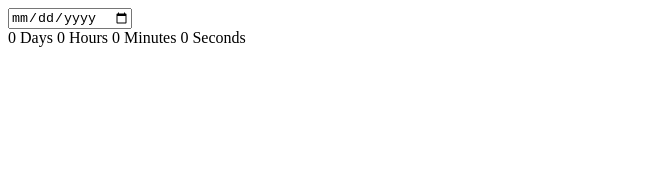
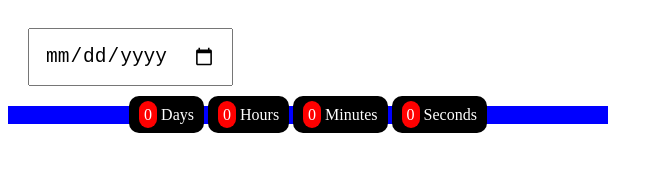
Before and after one commit to super8989/MonsterJavaScript-CountdownTimer, a plain HTML site: page index.html in a window 1280 px wide. Shown: the whole page, without its empty margins (0-663 px from the left). Drawn offline with Linux system fonts and the light colour scheme.

Commit message:
adding css styling

```diff
--- a/index.html
+++ b/index.html
@@ -1,6 +1,7 @@
 <html>
     <head>
         <title>JavaScript: Countdown Timer</title>
+        <link rel="stylesheet" href="style.css">
     </head>
 
     <body>
--- /dev/null
+++ b/style.css
@@ -0,0 +1,27 @@
+.clock {
+    background-color: blue;
+    width: 600px;
+    text-align: center;
+    color: white;
+    font-size: 1em;
+}
+
+.clock > span {
+    padding: 10px;
+    border-radius: 10px;
+    background-color: black;
+}
+
+.clock > span > span {
+
+    padding: 5px;
+    border-radius: 10px;
+    background-color: red;
+
+}
+
+input {
+    padding: 15px;
+    margin: 20px;
+    font-size: 1.5em;
+}
```
